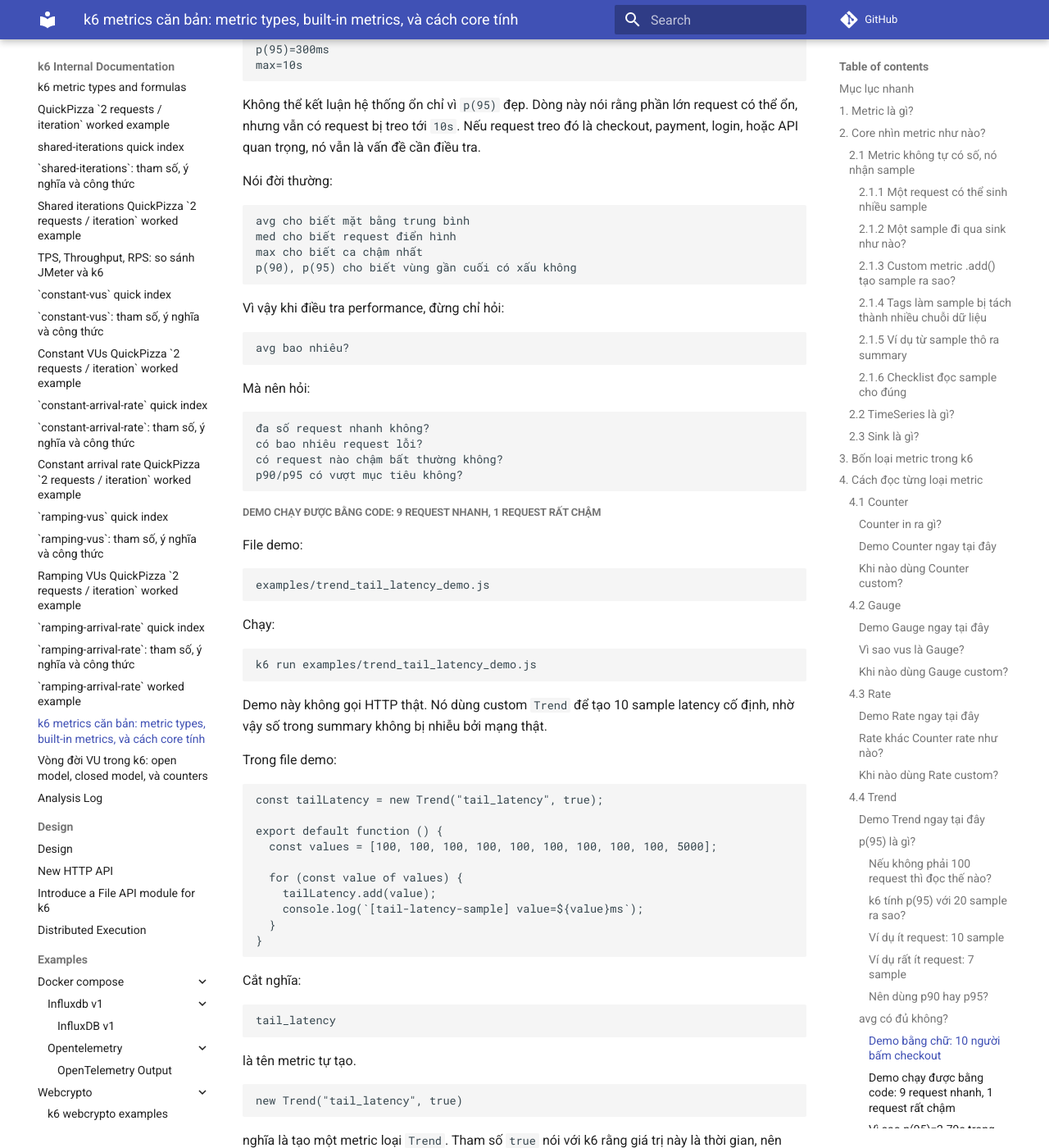
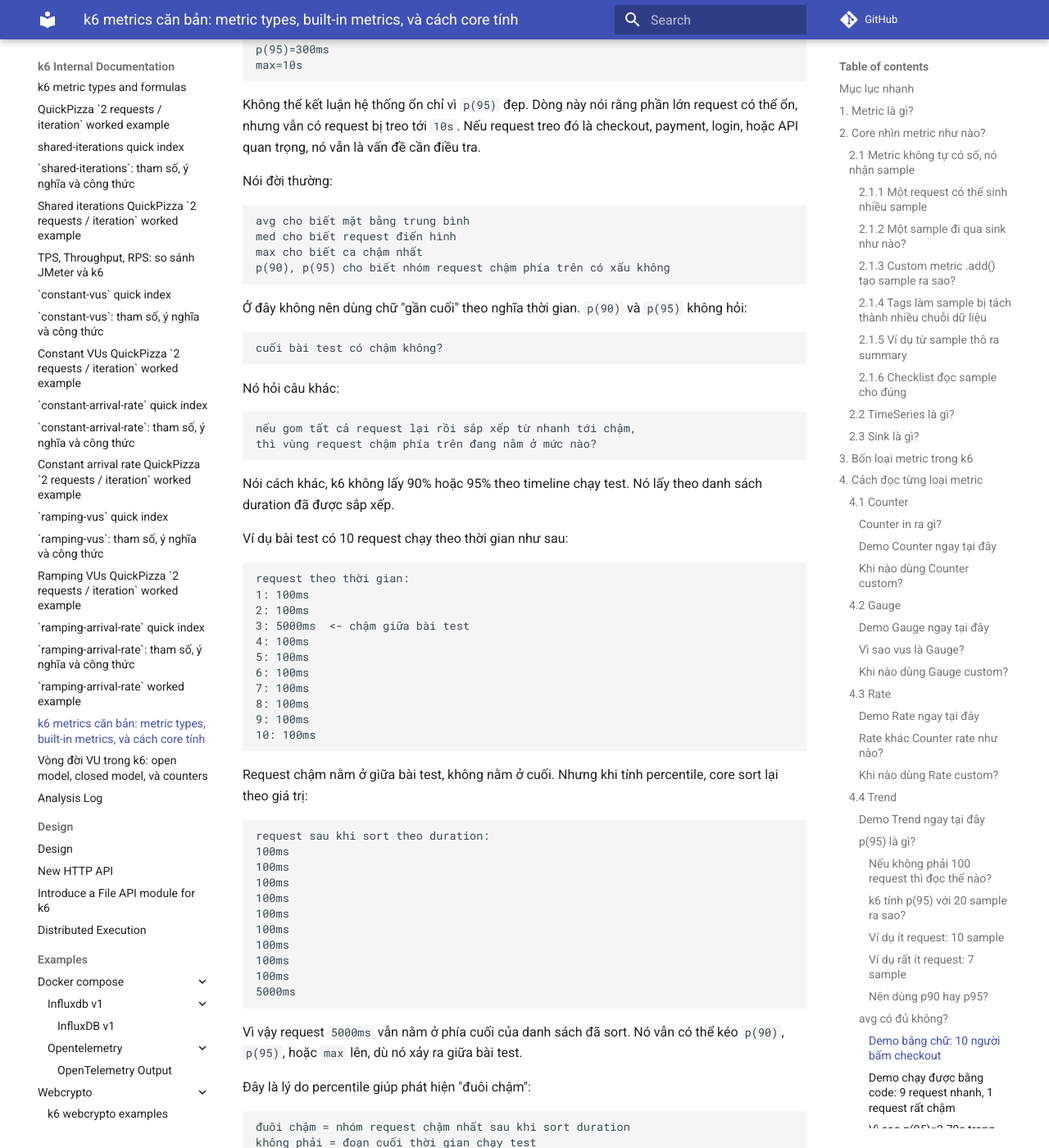
Before and after one commit to meomew-auto/markdown, an MkDocs documentation site: the page built from docs/20260520_k6-metrics-types-builtins-core-guide.md, in a window 1280 px wide and 1400 px high, scrolled down 39740 px. Shown: the whole window at 82% size. Built offline with MkDocs 1.6.1 and Material for MkDocs 9.7.7, drawn with Linux system fonts in a browser that asks for light colours; comment, search, counter and statistics services are not loaded; some of the changed text lies outside the part shown.

Commit message:
Update docs

````diff
--- a/docs/20260520_k6-metrics-types-builtins-core-guide.md
+++ b/docs/20260520_k6-metrics-types-builtins-core-guide.md
@@ -2203,8 +2203,99 @@ Nói đời thường:
 avg cho biết mặt bằng trung bình
 med cho biết request điển hình
 max cho biết ca chậm nhất
-p(90), p(95) cho biết vùng gần cuối có xấu không
-```
+p(90), p(95) cho biết nhóm request chậm phía trên có xấu không
+```
+
+Ở đây không nên dùng chữ "gần cuối" theo nghĩa thời gian.
+`p(90)` và `p(95)` không hỏi:
+
+```text
+cuối bài test có chậm không?
+```
+
+Nó hỏi câu khác:
+
+```text
+nếu gom tất cả request lại rồi sắp xếp từ nhanh tới chậm,
+thì vùng request chậm phía trên đang nằm ở mức nào?
+```
+
+Nói cách khác, k6 không lấy 90% hoặc 95% theo timeline chạy test.
+Nó lấy theo danh sách duration đã được sắp xếp.
+
+Ví dụ bài test có 10 request chạy theo thời gian như sau:
+
+```text
+request theo thời gian:
+1: 100ms
+2: 100ms
+3: 5000ms  <- chậm giữa bài test
+4: 100ms
+5: 100ms
+6: 100ms
+7: 100ms
+8: 100ms
+9: 100ms
+10: 100ms
+```
+
+Request chậm nằm ở giữa bài test, không nằm ở cuối.
+Nhưng khi tính percentile, core sort lại theo giá trị:
+
+```text
+request sau khi sort theo duration:
+100ms
+100ms
+100ms
+100ms
+100ms
+100ms
+100ms
+100ms
+100ms
+5000ms
+```
+
+Vì vậy request `5000ms` vẫn nằm ở phía cuối của danh sách đã sort.
+Nó vẫn có thể kéo `p(90)`, `p(95)`, hoặc `max` lên, dù nó xảy ra giữa bài test.
+
+Đây là lý do percentile giúp phát hiện "đuôi chậm":
+
+```text
+đuôi chậm = nhóm request chậm nhất sau khi sort duration
+không phải = đoạn cuối thời gian chạy test
+```
+
+Nhưng percentile cũng có giới hạn.
+Nếu request rất chậm quá ít, `p(95)` có thể vẫn đẹp.
+Ví dụ có 1000 request:
+
+```text
+990 request = 100ms
+10 request = 5000ms
+```
+
+10 request chậm chỉ chiếm `1%`.
+Lúc này `p(95)` vẫn có thể gần `100ms`, vì 95% request đầu tiên vẫn nằm trong nhóm nhanh.
+Muốn thấy nhóm chậm rất hiếm này, cần nhìn thêm:
+
+```text
+p(99)
+p(99.9)
+max
+log/trace của request chậm
+```
+
+Ngược lại, nếu request chậm đủ nhiều, `p(95)` sẽ bắt đầu xấu.
+Ví dụ:
+
+```text
+940 request = 100ms
+60 request = 5000ms
+```
+
+60 request chậm chiếm `6%`.
+Khi đó mốc 95% đã rơi vào vùng chậm hơn, nên `p(95)` sẽ tăng mạnh.
 
 Vì vậy khi điều tra performance, đừng chỉ hỏi:
 
````
